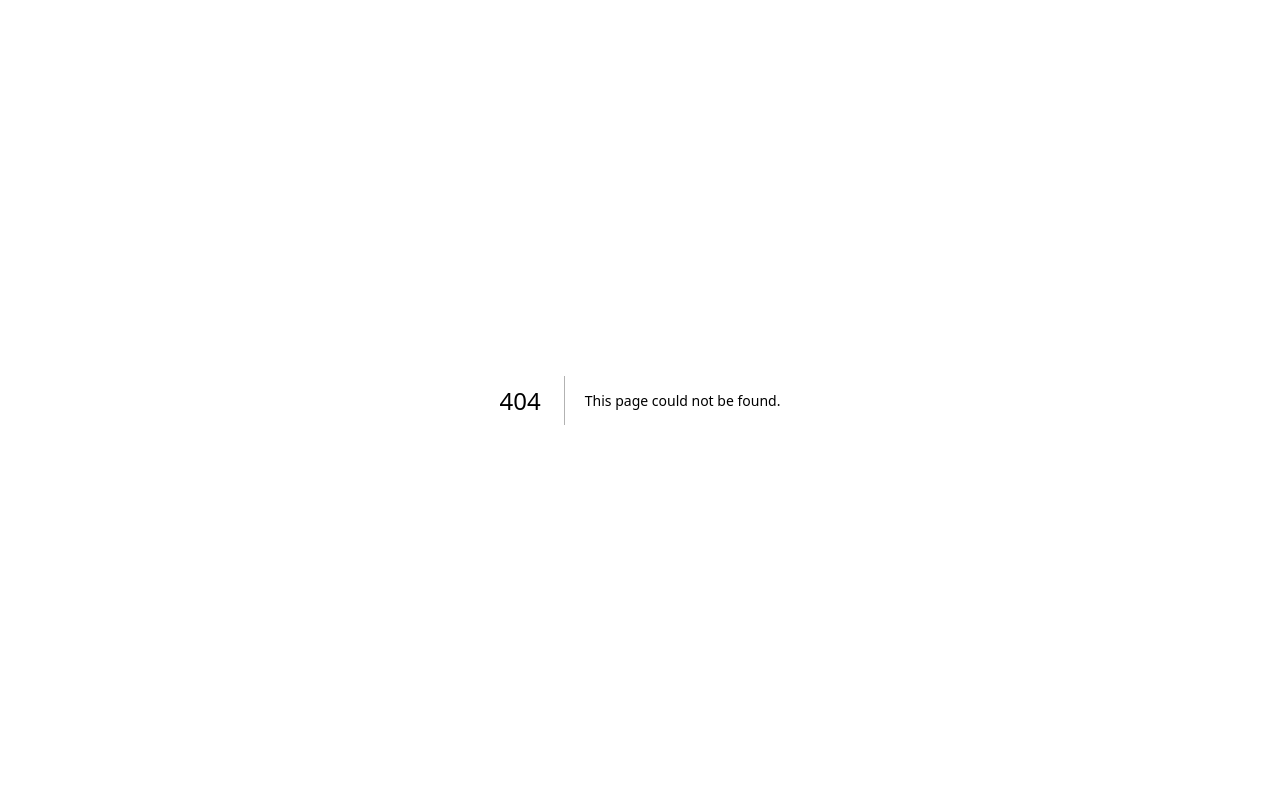
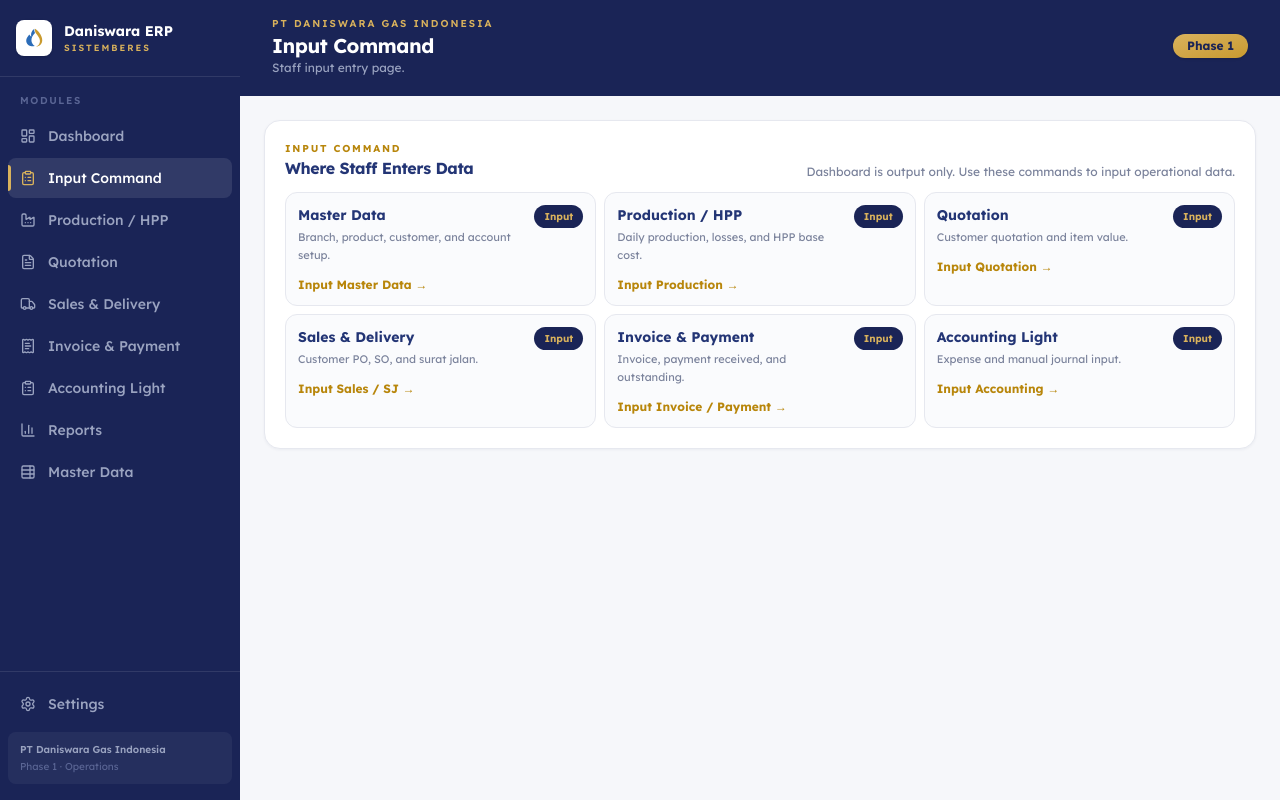
Before and after one commit to victor-rekon/daniswara-mini-erp, a Next.js app: page /input in a window 1280 px wide. Before the commit this address had no page. Built offline with nearby package versions, Linux system fonts and the light colour scheme.

Commit message:
Add input page

```diff
--- /dev/null
+++ b/app/input/page.tsx
@@ -0,0 +1,10 @@
+import { InputCommandPanel } from "@/components/commands/input-command-panel";
+import { AppShell } from "@/components/layout/app-shell";
+
+export default function InputPage() {
+  return (
+    <AppShell title="Input Command" description="Staff input entry page.">
+      <InputCommandPanel />
+    </AppShell>
+  );
+}
```
